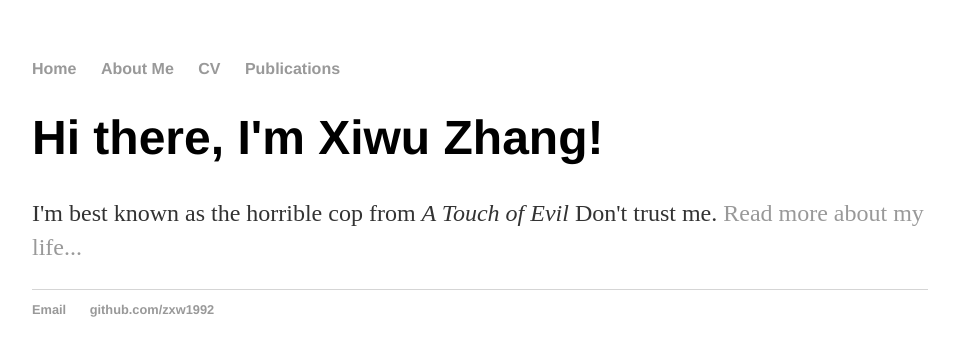
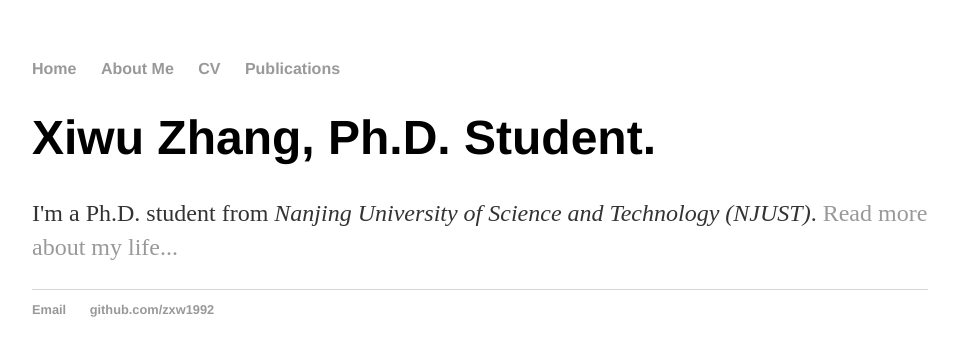
Before and after one commit to zxw1992/zxw1992.github.io, a Jekyll site: the page built from index.html, in a window 1280 px wide. Shown: the top 356 px of the page, without its empty margins (160-1118 px from the left). Built offline with Jekyll 4.4.1, drawn with Linux system fonts in a browser that asks for light colours.

Commit message:
Update index.html
update

```diff
--- a/index.html
+++ b/index.html
@@ -4,6 +4,7 @@ title: Xiwu Zhang, Ph.D
 ---
 		<div class="container">
     		<div class="blurb">
-        		<h1>Hi there, I'm Xiwu Zhang!</h1>
-				<p>I'm best known as the horrible cop from <em>A Touch of Evil</em> Don't trust me. <a href="/about">Read more about my life...</a></p>
+        		<h1>Xiwu Zhang, Ph.D. Student.</h1>
+				<p>I'm a Ph.D. student from <em>Nanjing University of Science and Technology (NJUST)</em>.
+				<a href="/about">Read more about my life...</a></p>
     		</div><!-- /.blurb -->
```
